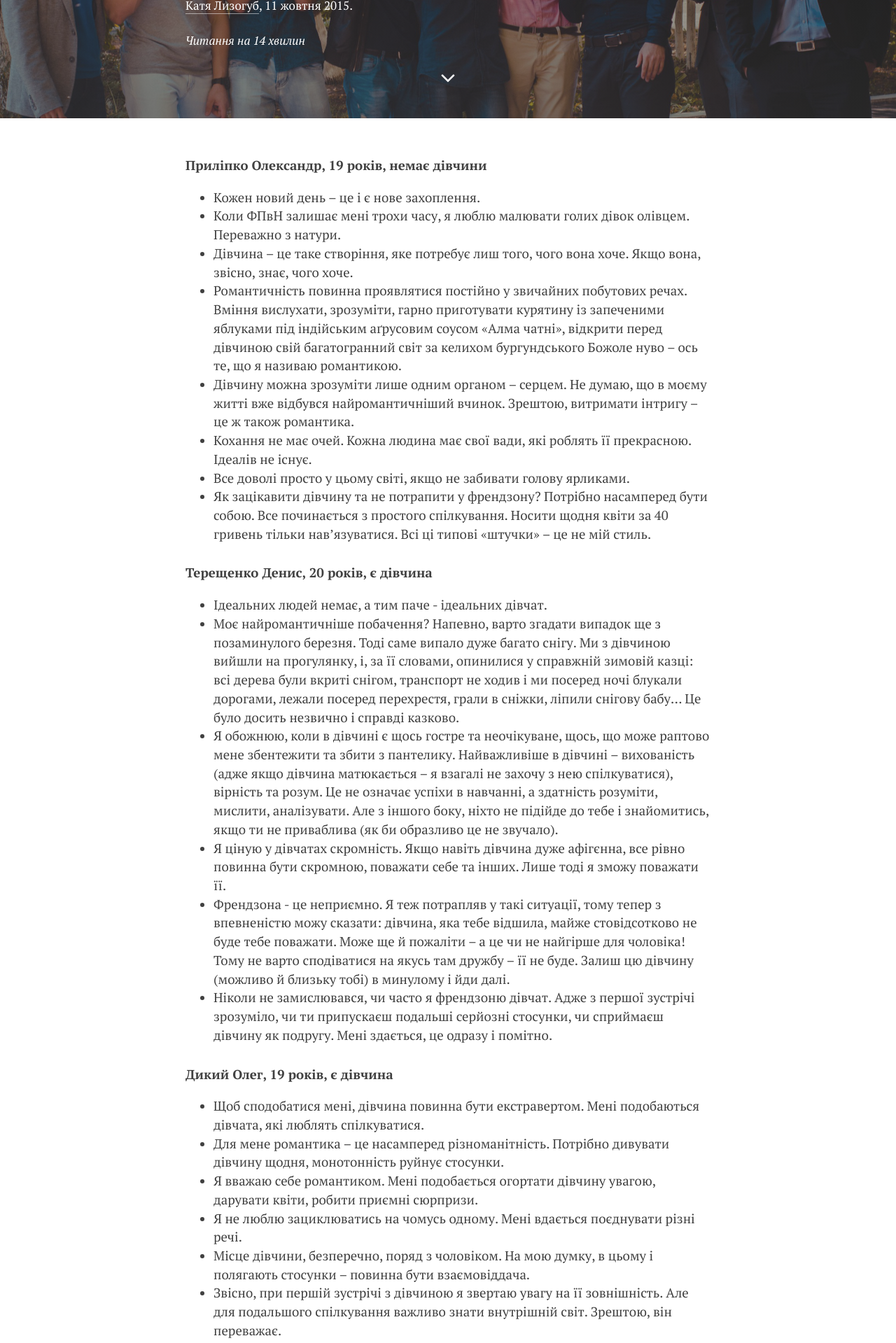
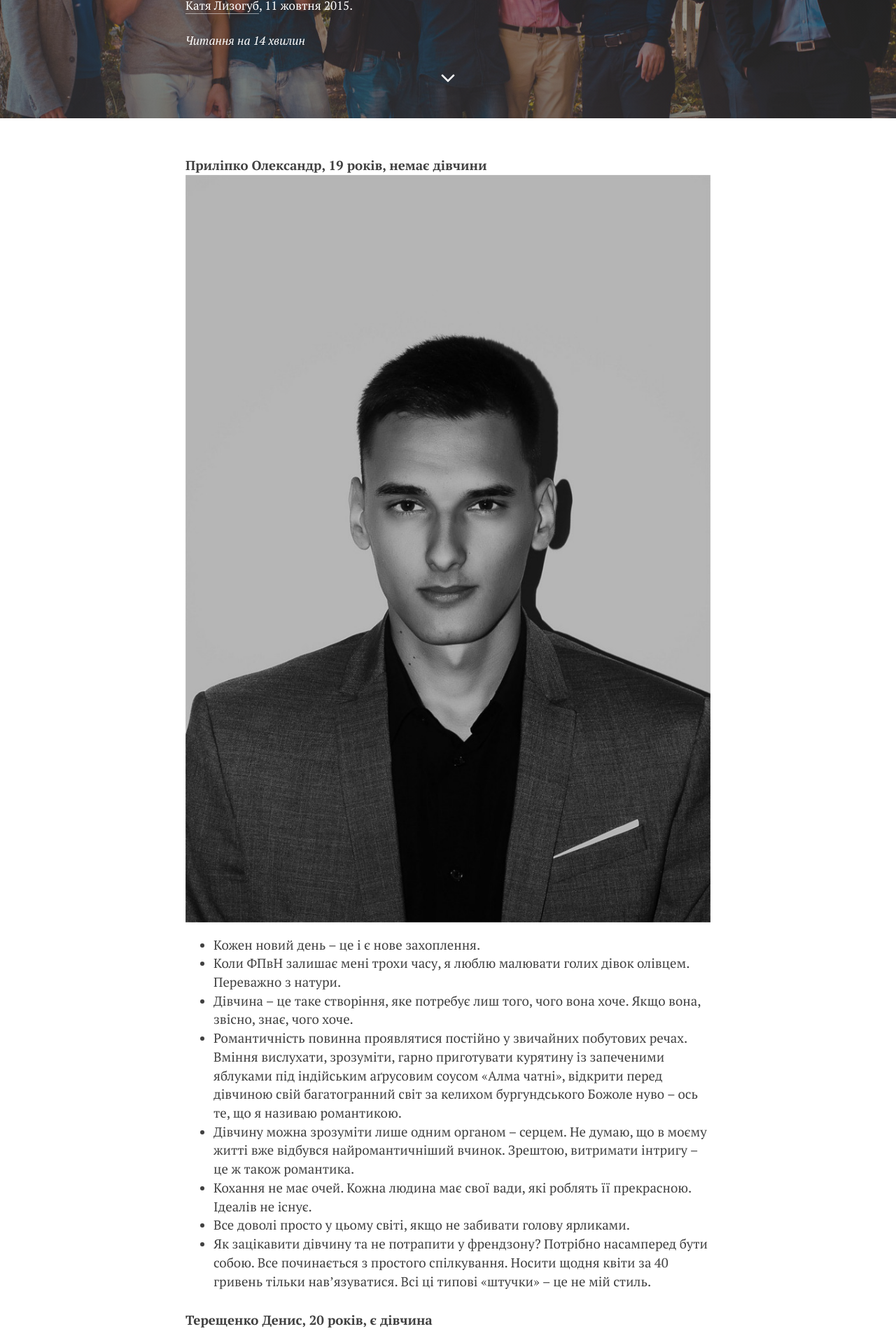
Before and after one commit to boretskyi/boretskyi.github.io, a Jekyll site: the page built from _posts/2015-10-11-kobra.md, in a window 1280 px wide. Shown: the part 343-2262 px from the top of the page at 70% size. Built offline with Jekyll 4.4.1, drawn with Linux system fonts in a browser that asks for light colours; nearby versions of some CDN libraries; Markdown is read by kramdown in place of the engine named in the settings; comment, search, counter and statistics services are not loaded.

Commit message:
Updated 2015-10-11-kobra.md

```diff
--- a/_posts/2015-10-11-kobra.md
+++ b/_posts/2015-10-11-kobra.md
@@ -19,8 +19,9 @@ published: true
 title: Братство Кобри. Погляди на життя.
 ---
 
+
 **Приліпко Олександр, 19 років, немає дівчини**
-
+![]({{site.baseurl}}//media/kobra/k1.jpg)
 - Кожен новий день – це і є нове захоплення.
 - Коли ФПвН залишає мені трохи часу, я люблю малювати голих дівок олівцем. Переважно з натури.
 - Дівчина – це таке створіння, яке потребує лиш того, чого вона хоче. Якщо вона, звісно, знає, чого хоче.
```
